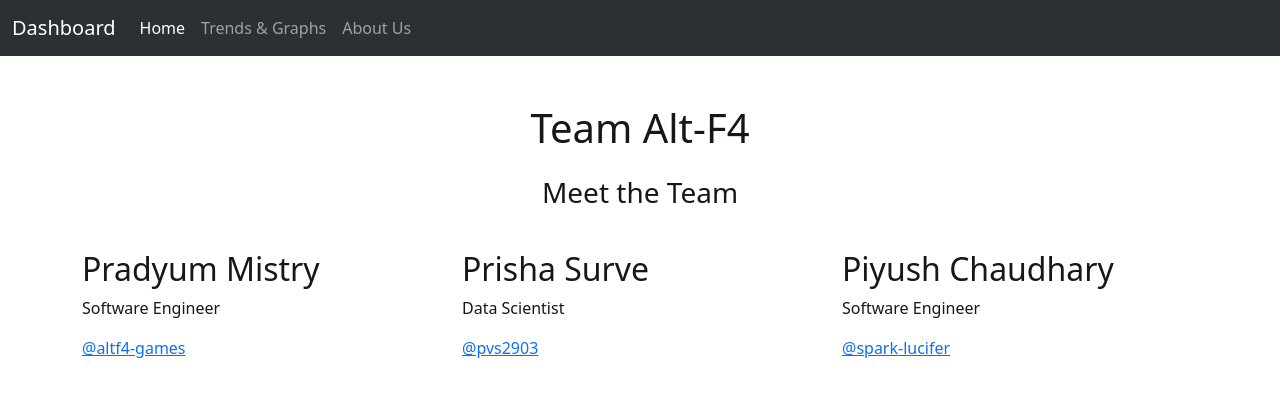
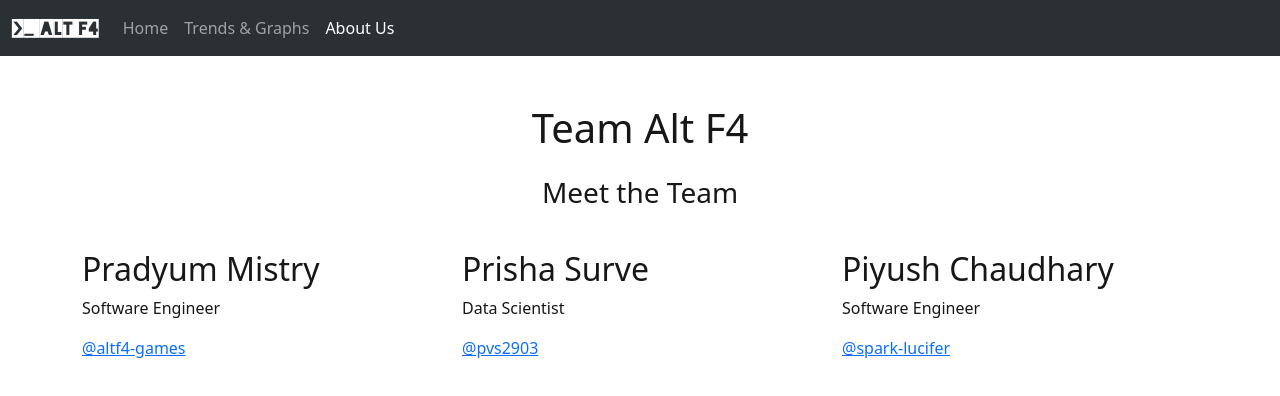
Before and after one commit to altf4-games/KSP-DA-Dashboard, a website: page public/about-us/index.html in a window 1280 px wide. Drawn offline with nearby package versions, Linux system fonts and the light colour scheme.

Commit message:
Logo & Favicon

```diff
--- a/public/about-us/index.html
+++ b/public/about-us/index.html
@@ -5,6 +5,7 @@
     <meta charset="UTF-8">
     <meta name="viewport" content="width=device-width, initial-scale=1.0">
     <title>KSP Dashboard</title>
+    <link rel="icon" type="image/x-icon" href="../favicon.ico" />
     <link href="https://cdn.jsdelivr.net/npm/bootstrap@5.3.2/dist/css/bootstrap.min.css" rel="stylesheet" integrity="sha384-T3c6CoIi6uLrA9TneNEoa7RxnatzjcDSCmG1MXxSR1GAsXEV/Dwwykc2MPK8M2HN" crossorigin="anonymous">
     <link rel="stylesheet" href="styles.css">
 </head>
@@ -13,7 +14,7 @@
     <main>
     <nav class="navbar navbar-expand-lg bg-body-tertiary" data-bs-theme="dark">
         <div class="container-fluid">
-            <a class="navbar-brand" href="/">Dashboard</a>
+            <a class="navbar-brand" href="https://github.com/altf4-games/KSP-DA-Dashboard">>_ Alt F4</a>
             <button class="navbar-toggler" type="button" data-bs-toggle="collapse" data-bs-target="#navbarSupportedContent"
                 aria-controls="navbarSupportedContent" aria-expanded="false" aria-label="Toggle navigation">
                 <span class="navbar-toggler-icon"></span>
@@ -21,20 +22,20 @@
             <div class="collapse navbar-collapse" id="navbarSupportedContent">
                 <ul class="navbar-nav me-auto mb-2 mb-lg-0">
                     <li class="nav-item">
-                        <a class="nav-link active" aria-current="page" href="/">Home</a>
+                        <a class="nav-link" aria-current="page" href="/">Home</a>
                     </li>
                     <li class="nav-item">
                         <a class="nav-link" href="/insights/">Trends & Graphs</a>
                     </li>
                     <li class="nav-item">
-                        <a class="nav-link" href="/about-us/">About Us</a>
+                        <a class="nav-link active" href="/about-us/">About Us</a>
                     </li>
                 </ul>
             </div>
         </div>
     </nav>
     <div class="container mt-5">
-        <h1 class="text-center mb-4">Team Alt-F4</h1>
+        <h1 class="text-center mb-4">Team Alt F4</h1>
         <h3 class="text-center mb-4">Meet the Team</h3>
         <div class="row">
             <div class="col-md-4 team-member">
--- a/public/about-us/styles.css
+++ b/public/about-us/styles.css
@@ -1,6 +1,16 @@
+@font-face {
+    font-family: Blackout;
+    src: url('../Blackout2AM.ttf');
+}
+
 body {
     color: rgb(23, 23, 23);
     background-color: white;
+}
+
+.navbar-brand {
+    font-family: Blackout, Open Sans;
+    font-size: large;
 }
 
 .team-member {
--- a/public/css/styles.css
+++ b/public/css/styles.css
@@ -1,5 +1,15 @@
+@font-face {
+    font-family: Blackout;
+    src: url("../Blackout2AM.ttf");
+}
+
 body {
     background-color: rgb(23, 23, 23);
+}
+
+.navbar-brand {
+    font-family: Blackout, Open Sans;
+    font-size: large;
 }
 
 .map {
--- a/public/insights/styles.css
+++ b/public/insights/styles.css
@@ -1,4 +1,14 @@
+@font-face {
+    font-family: Blackout;
+    src: url("../Blackout2AM.ttf");
+}
+
 body {
     color: rgb(23, 23, 23);
     background-color: white;
 }
+
+.navbar-brand {
+    font-family: Blackout, Open Sans;
+    font-size: large;
+}
```
Also changed, not shown: public/index.html (+2 -1 lines), public/insights/index.html (+4 -3 lines), public/Blackout2AM.ttf (added), public/favicon.ico (added).
